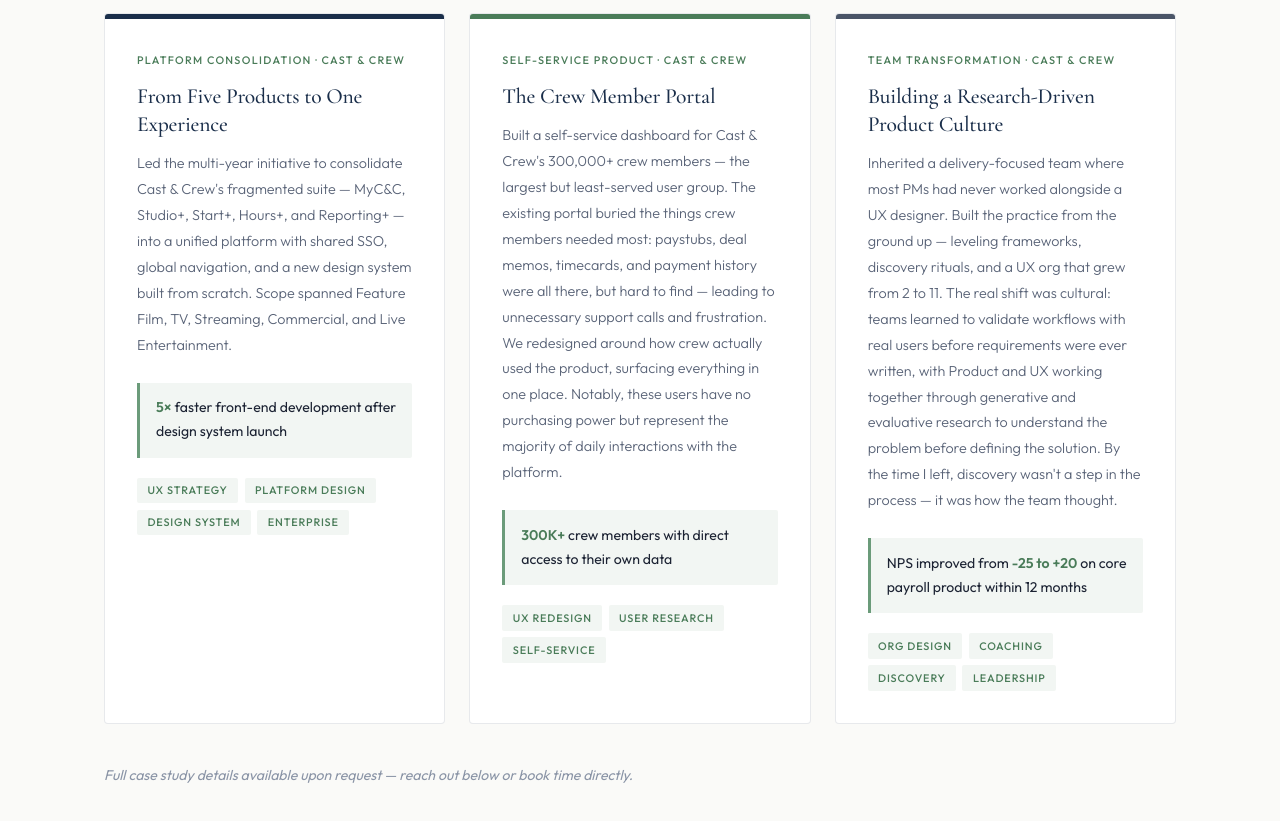
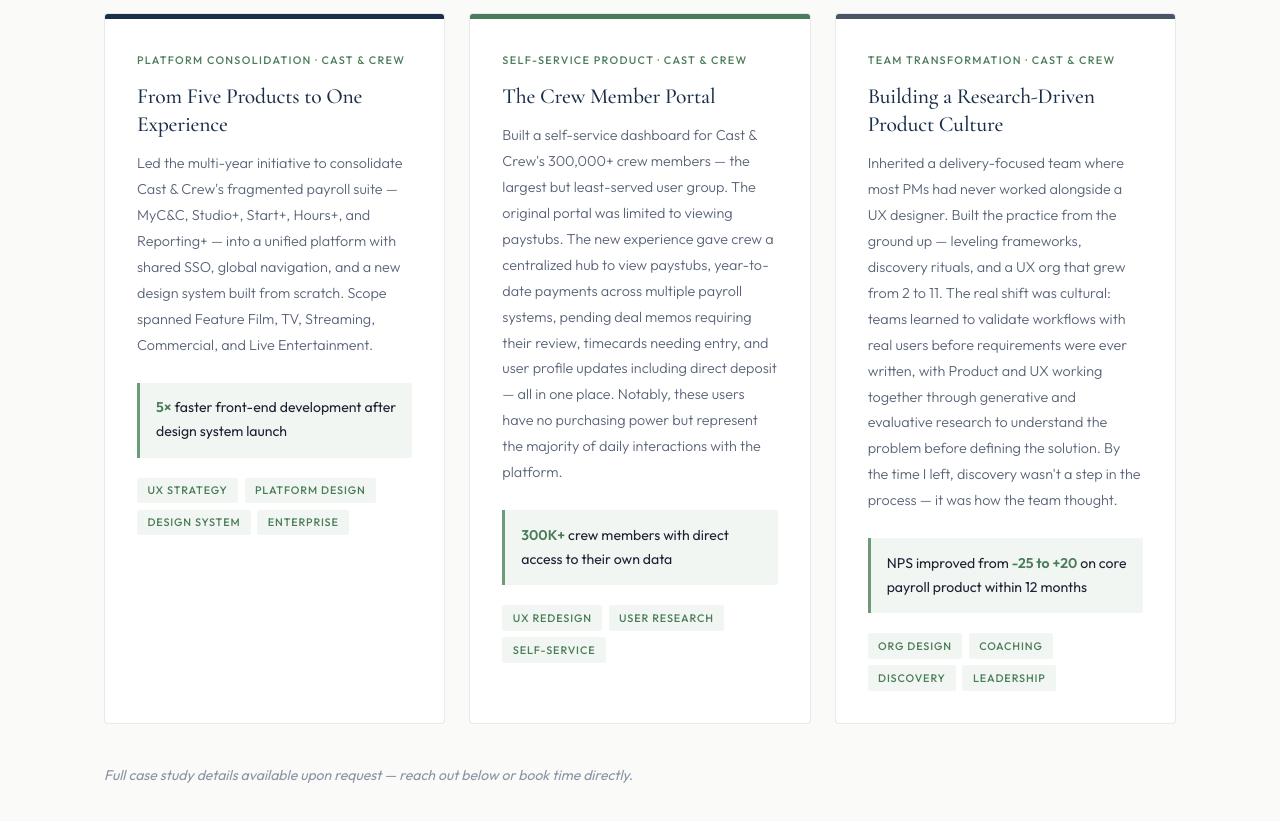
Before and after one commit to kvensel90/kvensel90.github.io, a plain HTML site: page index.html in a window 1280 px wide. Shown: the part 2900-3721 px from the top of the page. Drawn offline with nearby package versions, Linux system fonts and the light colour scheme; a script that the page names is missing.

Commit message:
Update index.html

```diff
--- a/index.html
+++ b/index.html
@@ -815,7 +815,7 @@
         <div class="card-body">
           <div class="card-type">Platform Consolidation · Cast &amp; Crew</div>
           <div class="card-title">From Five Products to One Experience</div>
-          <div class="card-desc">Led the multi-year initiative to consolidate Cast &amp; Crew's fragmented suite — MyC&amp;C, Studio+, Start+, Hours+, and Reporting+ — into a unified platform with shared SSO, global navigation, and a new design system built from scratch. Scope spanned Feature Film, TV, Streaming, Commercial, and Live Entertainment.</div>
+          <div class="card-desc">Led the multi-year initiative to consolidate Cast &amp; Crew's fragmented payroll suite — MyC&amp;C, Studio+, Start+, Hours+, and Reporting+ — into a unified platform with shared SSO, global navigation, and a new design system built from scratch. Scope spanned Feature Film, TV, Streaming, Commercial, and Live Entertainment.</div>
           <div class="card-metric"><strong>5×</strong> faster front-end development after design system launch</div>
           <div class="card-tags">
             <span class="tag">UX Strategy</span>
@@ -831,7 +831,7 @@
         <div class="card-body">
           <div class="card-type">Self-Service Product · Cast &amp; Crew</div>
           <div class="card-title">The Crew Member Portal</div>
-          <div class="card-desc">Built a self-service dashboard for Cast &amp; Crew's 300,000+ crew members — the largest but least-served user group. The existing portal buried the things crew members needed most: paystubs, deal memos, timecards, and payment history were all there, but hard to find — leading to unnecessary support calls and frustration. We redesigned around how crew actually used the product, surfacing everything in one place. Notably, these users have no purchasing power but represent the majority of daily interactions with the platform.</div>
+          <div class="card-desc">Built a self-service dashboard for Cast &amp; Crew's 300,000+ crew members — the largest but least-served user group. The original portal was limited to viewing paystubs. The new experience gave crew a centralized hub to view paystubs, year-to-date payments across multiple payroll systems, pending deal memos requiring their review, timecards needing entry, and user profile updates including direct deposit — all in one place. Notably, these users have no purchasing power but represent the majority of daily interactions with the platform.</div>
           <div class="card-metric"><strong>300K+</strong> crew members with direct access to their own data</div>
           <div class="card-tags">
             <span class="tag">UX Redesign</span>
```
